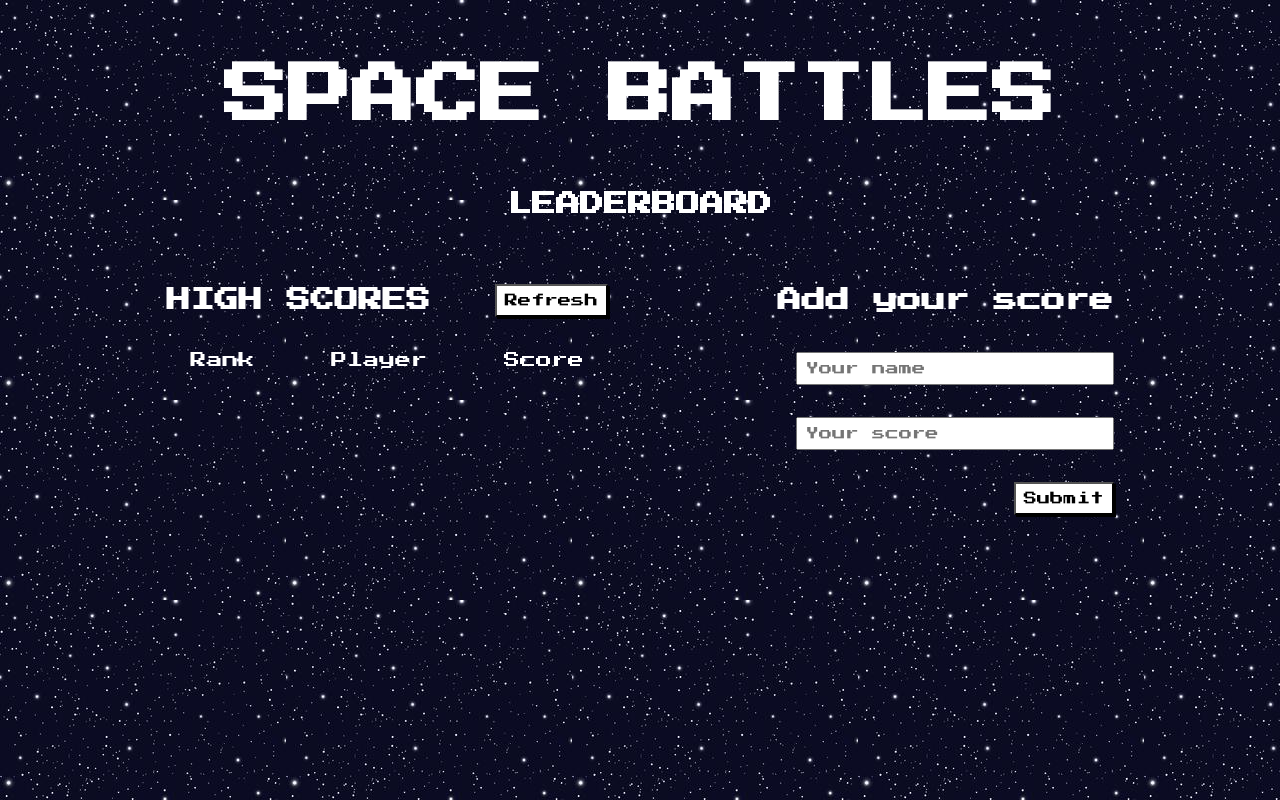
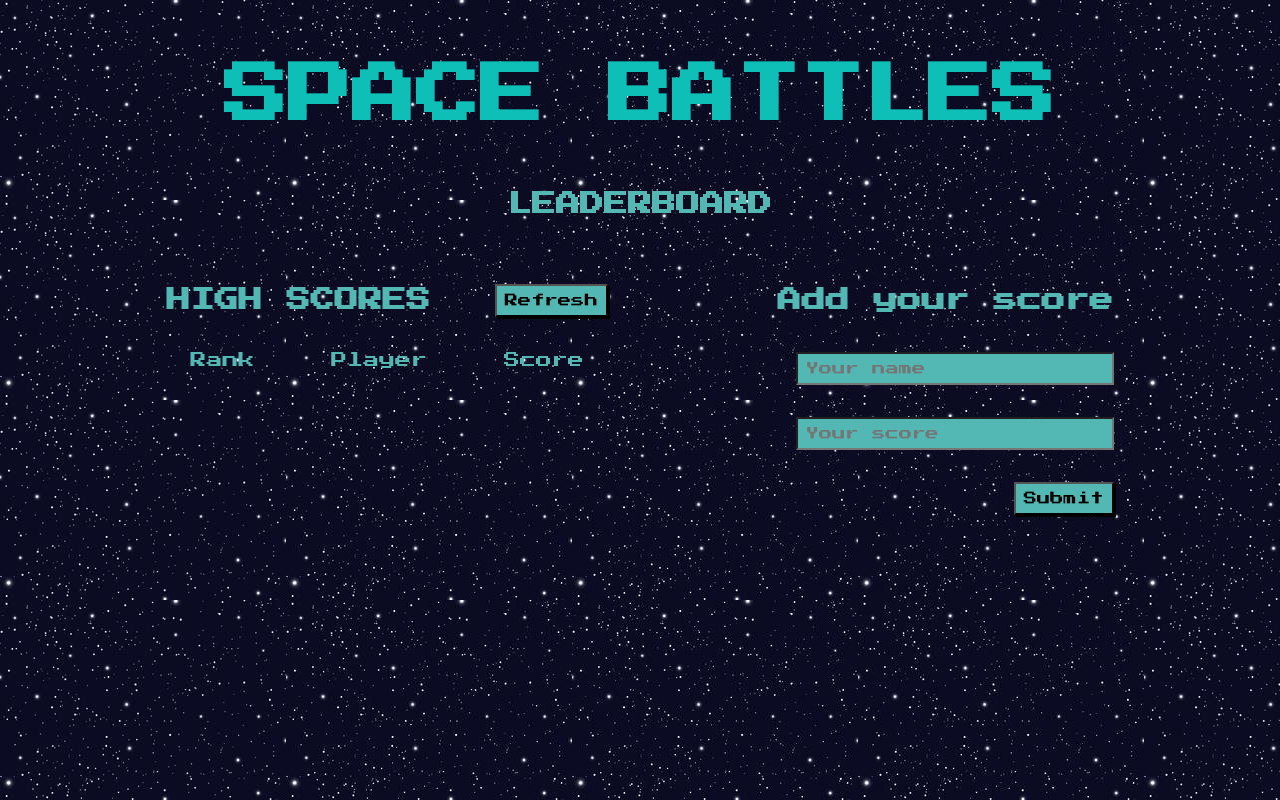
Before and after one commit to smunoz1988/Leaderboard, a website built with webpack: page src/index.html in a window 1280 px wide. Built offline with nearby package versions, Linux system fonts and the light colour scheme.

Commit message:
Change color style

```diff
--- a/src/style.css
+++ b/src/style.css
@@ -2,7 +2,7 @@
 
 * {
   font-family: 'Press Start 2P', cursive;
-  color: white;
+  color: #53b8b4;
 }
 
 body {
@@ -21,13 +21,13 @@ body {
 h1 {
   margin: 4rem;
   font-size: 4rem;
-  color: white;
+  color: #0dbfb7;
   justify-content: center;
 }
 
 h2 {
   margin: 1rem;
-  color: white;
+  color: #53b8b4;
   justify-content: center;
 }
 
@@ -54,7 +54,7 @@ h2 {
 #refreshBtn {
   box-shadow: 2px 2px;
   padding: 0.5rem;
-  background-color: white;
+  background-color: #53b8b4;
   color: black;
   transition: 0.4s;
   cursor: pointer;
@@ -108,6 +108,7 @@ h2 {
   margin-bottom: 1rem;
   padding: 0.5rem;
   width: 100%;
+  background-color: #53b8b4;
   color: black;
 }
 
@@ -119,7 +120,7 @@ form {
   box-shadow: 2px 2px;
   padding: 0.5rem;
   margin-top: 1rem;
-  background-color: white;
+  background-color: #53b8b4;
   color: black;
   transition: 0.4s;
   cursor: pointer;
@@ -127,7 +128,7 @@ form {
 
 #submitBtn:hover,
 #refreshBtn:hover {
-  background-color: rgb(82, 244, 161);
+  background-color: white;
   color: black;
   animation: myAnim 2s ease 0s 1 normal forwards;
 }
```
